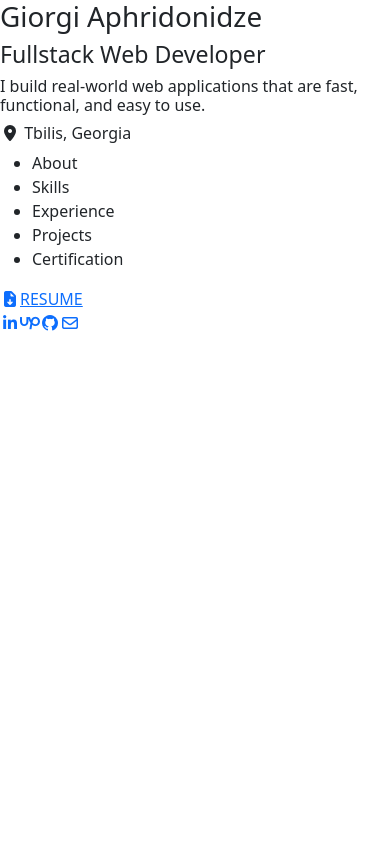
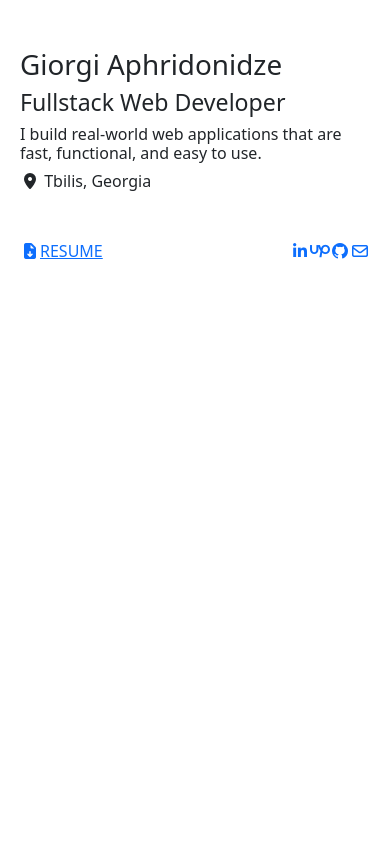
Before and after one commit to Apridonidze/portfolio-app, a React (Vite) app: page / in a window 390 px wide. Shown: the top 844 px of the page. Built offline with nearby package versions, Linux system fonts and the light colour scheme.

Commit message:
style : impelemteted layout for Main.jsx page with responsive view handling

```diff
--- a/src/container/Main.jsx
+++ b/src/container/Main.jsx
@@ -4,10 +4,10 @@ import '../style/main.css'
 
 export default function Main(){
     return(
-        <div className="main-container">
+        <div className="main-container container-fluid row row-cols-sm-2 row-cols-1">
             <div className="main-start"><Sidebar /></div>
-            <div className="main-end">
-
+            <div className="main-end mx-auto border">
+                asdadsadsad
             </div>
         </div>
     );
--- a/src/style/main.css
+++ b/src/style/main.css
@@ -0,0 +1,30 @@
+.main-container{
+    max-width: 2000px;
+    margin: auto;
+}
+
+.main-start{
+    height: 100vh;
+    display: flex;
+    max-width: 400px;
+    align-items: center;
+}
+
+.main-end{
+    min-height: 200vh;
+}
+
+
+@media (max-width: 576px){
+    .main-start, .main-end{
+        margin: auto !important;
+        max-width: 100%;
+    }
+
+    .main-container{
+        padding: 3rem 0.5rem;
+        margin: auto;
+        gap: 3rem;
+        width: 100% !important;
+    }
+}
--- a/src/style/sidebar.css
+++ b/src/style/sidebar.css
@@ -0,0 +1,26 @@
+.sidebar-container{
+    max-width: 350px;
+    position: fixed;
+    min-height: 80vh;
+}
+
+@media (max-width: 576px){
+    .sidebar-container{
+        max-width: 100%;
+        justify-content: center;
+        min-height: 100%;
+        position: relative;
+    }
+
+    .sidebar-main{
+        display: none;
+    }
+
+    .sidebar-bottom{
+        margin-top: 3rem;
+        display: flex;
+        align-items: center;
+        align-self: end;
+        justify-content: space-between;
+    }
+}
```
